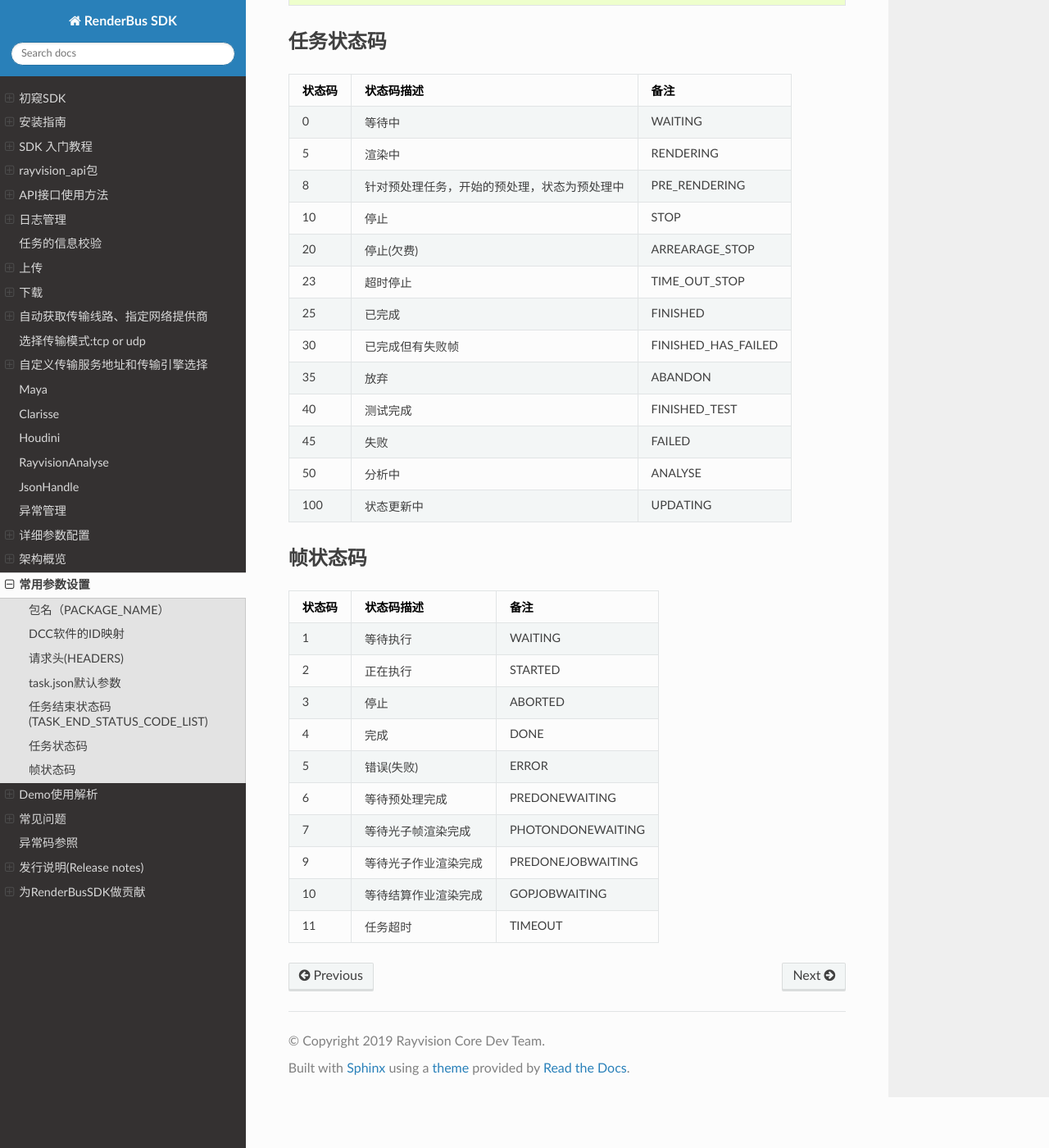
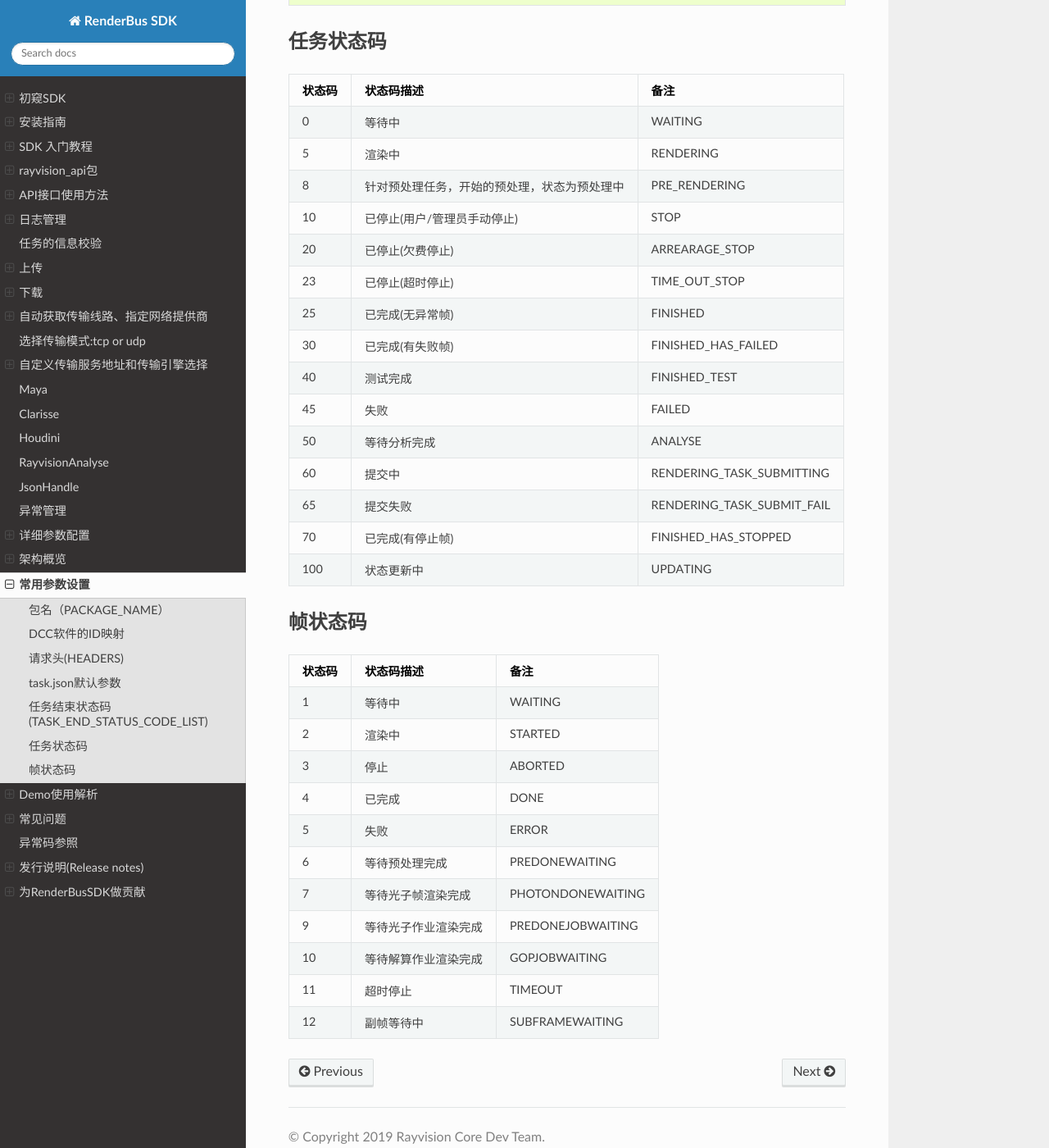
Before and after one commit to renderbus/docs_sdk, a Sphinx documentation site: the page built from docs/render/settings.md, in a window 1280 px wide and 1400 px high, scrolled down 1669 px. Shown: the whole window at 82% size. Built offline with Sphinx 7.4.7 and the Read the Docs theme 3.1.0, drawn with Linux system fonts in a browser that asks for light colours.

Commit message:
update task/frame status

```diff
--- a/docs/render/settings.md
+++ b/docs/render/settings.md
@@ -84,33 +84,36 @@ TASK_END_STATUS_CODE_LIST = ['10', '20', '23', '25', '30', '35', '45']
 
 ### 任务状态码
 
-| **状态码** | **状态码描述**                               | **备注**            |
-| ---------- | -------------------------------------------- | ------------------- |
-| 0          | 等待中                                       | WAITING             |
-| 5          | 渲染中                                       | RENDERING           |
-| 8          | 针对预处理任务，开始的预处理，状态为预处理中 | PRE_RENDERING       |
-| 10         | 停止                                         | STOP                |
-| 20         | 停止(欠费)                                   | ARREARAGE_STOP      |
-| 23         | 超时停止                                     | TIME_OUT_STOP       |
-| 25         | 已完成                                       | FINISHED            |
-| 30         | 已完成但有失败帧                             | FINISHED_HAS_FAILED |
-| 35         | 放弃                                         | ABANDON             |
-| 40         | 测试完成                                     | FINISHED_TEST       |
-| 45         | 失败                                         | FAILED              |
-| 50         | 分析中                                       | ANALYSE             |
-| 100        | 状态更新中                                   | UPDATING            |
+| **状态码** | **状态码描述**         | **备注**       |
+|---------|-------------------| ------------ |
+| 0       | 等待中               | WAITING      |
+| 5       | 渲染中               | RENDERING    |
+| 8       | 针对预处理任务，开始的预处理，状态为预处理中 | PRE_RENDERING |
+| 10      | 已停止(用户/管理员手动停止)   | STOP         |
+| 20      | 已停止(欠费停止)         | ARREARAGE_STOP |
+| 23      | 已停止(超时停止)         | TIME_OUT_STOP |
+| 25      | 已完成(无异常帧)         | FINISHED     |
+| 30      | 已完成(有失败帧)         | FINISHED_HAS_FAILED |
+| 40      | 测试完成              | FINISHED_TEST |
+| 45      | 失败                | FAILED       |
+| 50      | 等待分析完成            | ANALYSE      |
+| 60      | 提交中               | RENDERING_TASK_SUBMITTING|
+| 65      | 提交失败              | RENDERING_TASK_SUBMIT_FAIL|
+| 70      | 已完成(有停止帧)         | FINISHED_HAS_STOPPED |
+| 100     | 状态更新中             | UPDATING     |
 
 ### 帧状态码
 
-| **状态码** | **状态码描述**       | **备注**          |
-| ---------- | -------------------- | ----------------- |
-| 1          | 等待执行             | WAITING           |
-| 2          | 正在执行             | STARTED           |
-| 3          | 停止                 | ABORTED           |
-| 4          | 完成                 | DONE              |
-| 5          | 错误(失败)           | ERROR             |
-| 6          | 等待预处理完成       | PREDONEWAITING    |
-| 7          | 等待光子帧渲染完成   | PHOTONDONEWAITING |
-| 9          | 等待光子作业渲染完成 | PREDONEJOBWAITING |
-| 10         | 等待结算作业渲染完成 | GOPJOBWAITING     |
-| 11         | 任务超时             | TIMEOUT           |
+| **状态码** | **状态码描述**  | **备注**          |
+|---------|------------| ----------------- |
+| 1       | 等待中        | WAITING           |
+| 2       | 渲染中        | STARTED           |
+| 3       | 停止         | ABORTED           |
+| 4       | 已完成        | DONE              |
+| 5       | 失败         | ERROR             |
+| 6       | 等待预处理完成    | PREDONEWAITING    |
+| 7       | 等待光子帧渲染完成  | PHOTONDONEWAITING |
+| 9       | 等待光子作业渲染完成 | PREDONEJOBWAITING |
+| 10      | 等待解算作业渲染完成 | GOPJOBWAITING     |
+| 11      | 超时停止       | TIMEOUT           |
+| 12      | 副帧等待中      | SUBFRAMEWAITING   |
```
Also changed, not shown: docs/render/how to use API interface zh.md (+85 -83 lines).
